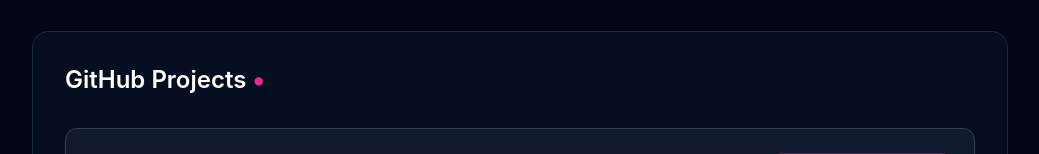
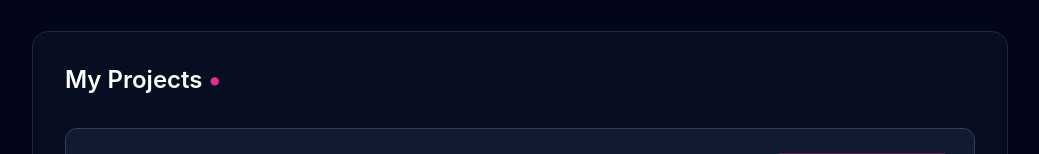
Before and after one commit to MarinaXintara/MarinaXintara.github.io, a React (Vite) app: page / in a window 1280 px wide. Shown: the part 1090-1244 px from the top of the page, without its empty margins (120-1159 px from the left). Built offline with nearby package versions, Linux system fonts and the light colour scheme.

Commit message:
Update name to "My Projects"

```diff
--- a/src/app/App.tsx
+++ b/src/app/App.tsx
@@ -110,7 +110,7 @@
         {/* Projects Section */}
         <section className="bg-slate-900/50 backdrop-blur-sm rounded-2xl border border-slate-800 p-8 mt-8 hover:border-pink-500/30 transition-colors duration-300">
           <div className="flex items-center gap-2 mb-8">
-            <h2 className="text-2xl font-semibold text-white">GitHub Projects</h2>
+            <h2 className="text-2xl font-semibold text-white">My Projects</h2>
             <span className="text-pink-500 font-mono text-sm animate-pulse">●</span>
           </div>
 
```
